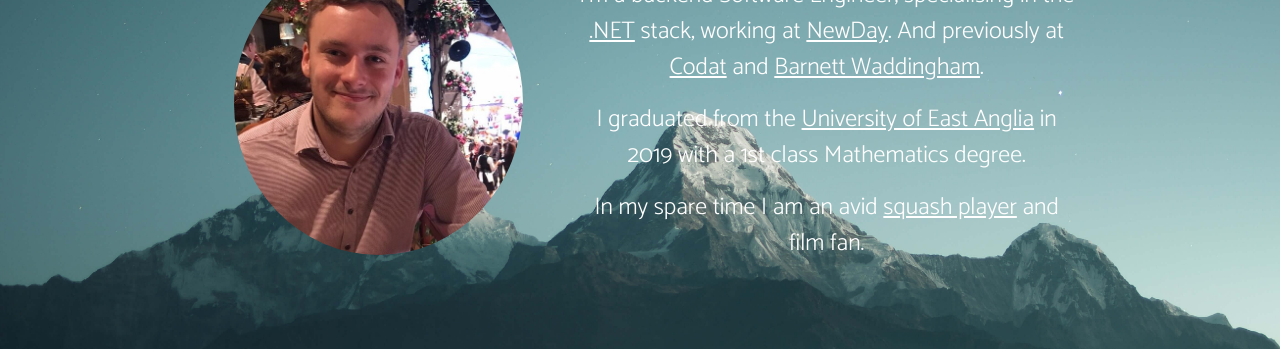
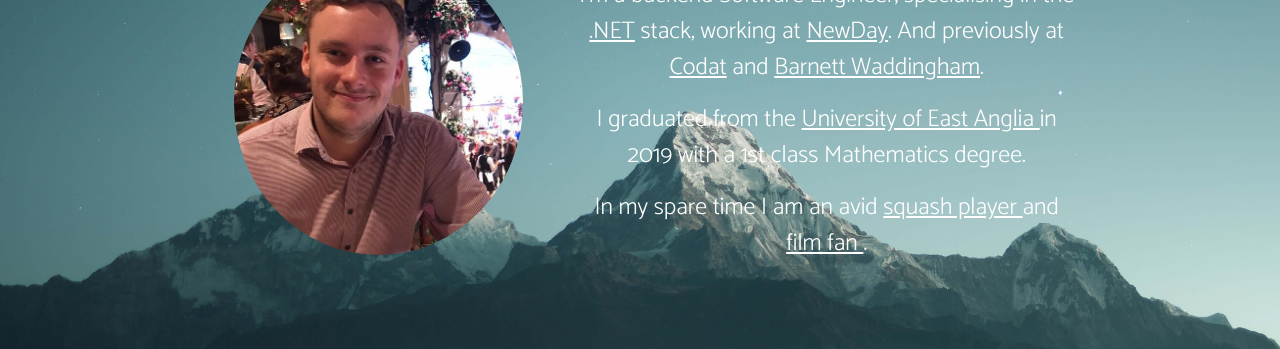
Before and after one commit to adamfriswell/portfolio-website, a Jekyll site: the page built from index.md, in a window 1280 px wide. Shown: the part 347-696 px from the top of the page. Built offline with Jekyll 4.4.1, drawn with Linux system fonts in a browser that asks for light colours; nearby versions of some CDN libraries.

Commit message:
add imdb link to "film fan" as other interests

```diff
--- a/_layouts/home.html
+++ b/_layouts/home.html
@@ -18,12 +18,22 @@ layout: default
                     <a class="link-in-text" href="https://www.barnett-waddingham.co.uk/" target="_blank">Barnett Waddingham</a>.
                 </p>
                 <p>
-                    I graduated from the <a class="link-in-text" href="https://www.uea.ac.uk/" target="_blank">University of East Anglia</a> in 2019 with a 1st class Mathematics degree.
+                    I graduated from the
+                    <a class="link-in-text" href="https://www.uea.ac.uk/" target="_blank">
+                        University of East Anglia
+                    </a>
+                    in 2019 with a 1st class Mathematics degree.
                 </p>
                 <p>
                     In my spare time I am an avid
-                    <a class="link-in-text" href="https://www.squashlevels.com/player_detail.php?player=197041" target="_blank">squash player</a> and
-                    film fan.
+                    <a class="link-in-text" href="https://www.squashlevels.com/player_detail.php?player=197041" target="_blank">
+                        squash player
+                    </a>
+                    and
+                    <a class="link-in-text" href="https://www.imdb.com/user/ur43660876" target="_blank">
+                    film fan
+                    </a>
+                    .
                 </p>
                 {{content}}
             </div>
```
